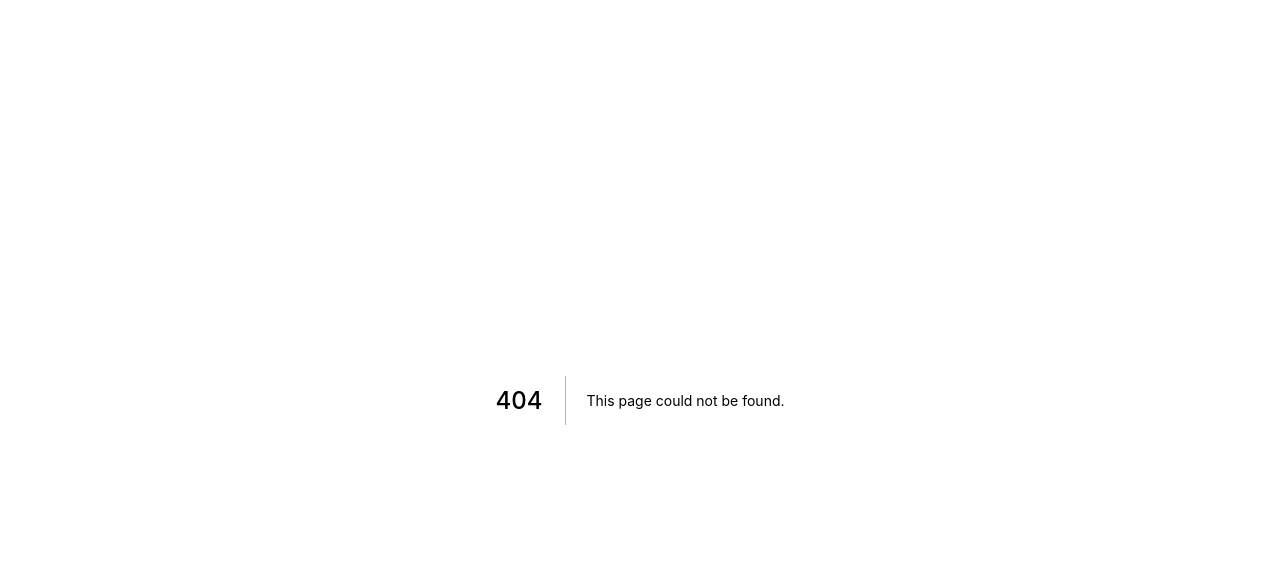
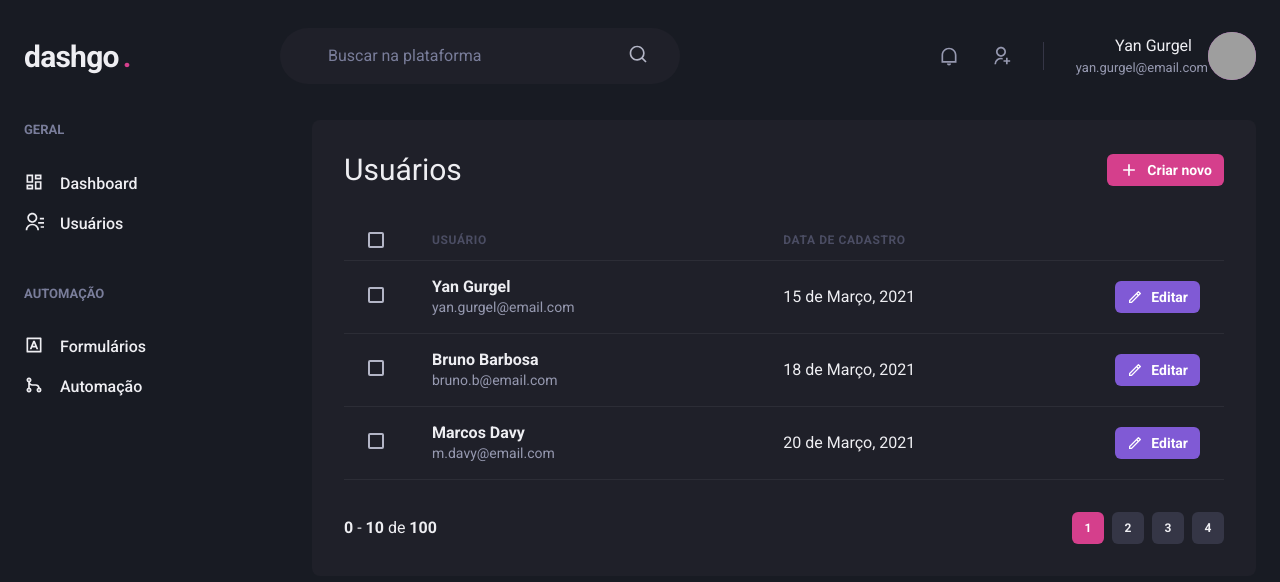
Before and after one commit to Yan-Gurgel/dashgo, a Next.js app: page /users in a window 1280 px wide. Before the commit this address had no page. Shown: the top 582 px of the page. Built offline with nearby package versions, Linux system fonts and the light colour scheme; grey boxes are pictures that could not be loaded.

Commit message:
Lista de usuarios e pagination

```diff
--- a/src/components/Header.tsx
+++ b/src/components/Header.tsx
@@ -70,18 +70,18 @@
 
 
                 <Flex
-                align="center"
+                    align="center"
                 >
                     <Box>
                         <Text mr="4" textAlign="right">
                             Yan Gurgel
                             </Text>
                         <Text color="gray.300" fontSize="small">
-                            yan.gurgel@gmail.com
+                            yan.gurgel@email.com
                             </Text>
                     </Box>
 
-                    <Avatar size="md" name="Yan Gurgel" src="https://github.com/Yan-Gurgel.png"/>
+                    <Avatar size="md" name="Yan Gurgel" src="https://github.com/Yan-Gurgel.png" />
                 </Flex>
             </Flex>
         </Flex>
--- /dev/null
+++ b/src/components/Pagination.tsx
@@ -0,0 +1,73 @@
+import { Box, Button, Stack } from "@chakra-ui/react";
+
+export function Pagination() {
+    return (
+        <Stack
+            direction="row"
+            mt="8"
+            spacing="6"
+            justify="space-between"
+            align="center"
+        >
+            <Box>
+                <strong>0</strong> - <strong>10</strong> de <strong>100</strong>
+            </Box>
+            <Stack direction="row" spacing="2" >
+            <Button
+            size="sm"
+            fontSize="xs"
+            width="4"
+            colorScheme="pink"
+            disabled
+            _disabled={{
+                bg: 'pink.500',
+                cursor: 'default',
+            }}
+            >
+                1
+            </Button>
+
+             <Button
+            size="sm"
+            fontSize="xs"
+            width="4"
+            bg="gray.700"
+            _hover={{
+                bg: 'gray.500'
+            }}
+
+            >
+                2
+            </Button>
+
+            <Button
+            size="sm"
+            fontSize="xs"
+            width="4"
+            bg="gray.700"
+            _hover={{
+                bg: 'gray.500'
+            }}
+
+            >
+                3
+            </Button>
+
+            <Button
+            size="sm"
+            fontSize="xs"
+            width="4"
+            bg="gray.700"
+            _hover={{
+                bg: 'gray.500'
+            }}
+
+            >
+                4
+            </Button>
+            </Stack>
+
+
+        </Stack>
+    );
+}
--- /dev/null
+++ b/src/pages/users/index.tsx
@@ -0,0 +1,122 @@
+import { Box, Button, Checkbox, Flex, Heading, Icon, Table, Tbody, Td, Text, Th, Thead, Tr } from "@chakra-ui/react";
+import { RiAddLine, RiPencilLine } from "react-icons/ri";
+import { Header } from "../../components/Header";
+import { Pagination } from "../../components/Pagination";
+import { Sidebar } from "../../components/Sidebar";
+
+export default function UserList() {
+    return (
+        <Box>
+            <Header />
+            <Flex w="100%" my="6" mx="auto" maxWidth={1480} px="6">
+                <Sidebar />
+
+                <Box flex="1" borderRadius={8} bg="gray.800" p="8">
+                    <Flex mb="8" justify="space-between" align="center">
+                        <Heading size="lg" fontWeight="normal">Usuários</Heading>
+
+                        <Button
+                            as="a"
+                            size="sm"
+                            fontSize="sm"
+                            colorScheme="pink"
+                            leftIcon={<Icon as={RiAddLine} fontSize="20"/>}
+                        >
+                            Criar novo
+                        </Button>
+                    </Flex>
+
+
+                    <Table colorScheme="whiteAlpha">
+                        <Thead>
+                            <Tr>
+                                <Th px="6" color="gray.300" width="8">
+                                    <Checkbox colorScheme="pink" />
+                                </Th>
+                                <Th>Usuário</Th>
+                                <Th>Data de cadastro</Th>
+                                <Th width="8"></Th>
+                            </Tr>
+                        </Thead>
+                        <Tbody>
+                            <Tr>
+                                <Td px="6">
+                                    <Checkbox colorScheme="pink" />
+                                </Td>
+                                <Td>
+                                    <Box>
+                                        <Text fontWeight="bold">Yan Gurgel</Text>
+                                        <Text fontSize="sm" color="gray.300">yan.gurgel@email.com</Text>
+                                    </Box>
+                                </Td>
+                                <Td>15 de Março, 2021 </Td>
+                                <Td>
+                                    <Button
+                                        as="a"
+                                        size="sm"
+                                        fontSize="sm"
+                                        colorScheme="purple"
+                                        leftIcon={<Icon as={RiPencilLine} fontSize="16"/>}
+                                    >
+                                        Editar
+                                     </Button>
+                                </Td>
+                            </Tr>
+
+                            <Tr>
+                                <Td px="6">
+                                    <Checkbox colorScheme="pink" />
+                                </Td>
+                                <Td>
+                                    <Box>
+                                        <Text fontWeight="bold">Bruno Barbosa</Text>
+                                        <Text fontSize="sm" color="gray.300">bruno.b@email.com</Text>
+                                    </Box>
+                                </Td>
+                                <Td>18 de Março, 2021 </Td>
+                                <Td>
+                                    <Button
+                                        as="a"
+                                        size="sm"
+                                        fontSize="sm"
+                                        colorScheme="purple"
+                                        leftIcon={<Icon as={RiPencilLine} fontSize="16"/>}
+                                    >
+                                        Editar
+                                     </Button>
+                                </Td>
+                            </Tr>
+
+
+                            <Tr>
+                                <Td px="6">
+                                    <Checkbox colorScheme="pink" />
+                                </Td>
+                                <Td>
+                                    <Box>
+                                        <Text fontWeight="bold">Marcos Davy</Text>
+                                        <Text fontSize="sm" color="gray.300">m.davy@email.com</Text>
+                                    </Box>
+                                </Td>
+                                <Td>20 de Março, 2021 </Td>
+                                <Td>
+                                    <Button
+                                        as="a"
+                                        size="sm"
+                                        fontSize="sm"
+                                        colorScheme="purple"
+                                        leftIcon={<Icon as={RiPencilLine} fontSize="16"/>}
+                                    >
+                                        Editar
+                                     </Button>
+                                </Td>
+                            </Tr>
+                        </Tbody>
+                    </Table>
+
+                    <Pagination />
+                </Box>
+            </Flex>
+        </Box>
+    );
+}
```
